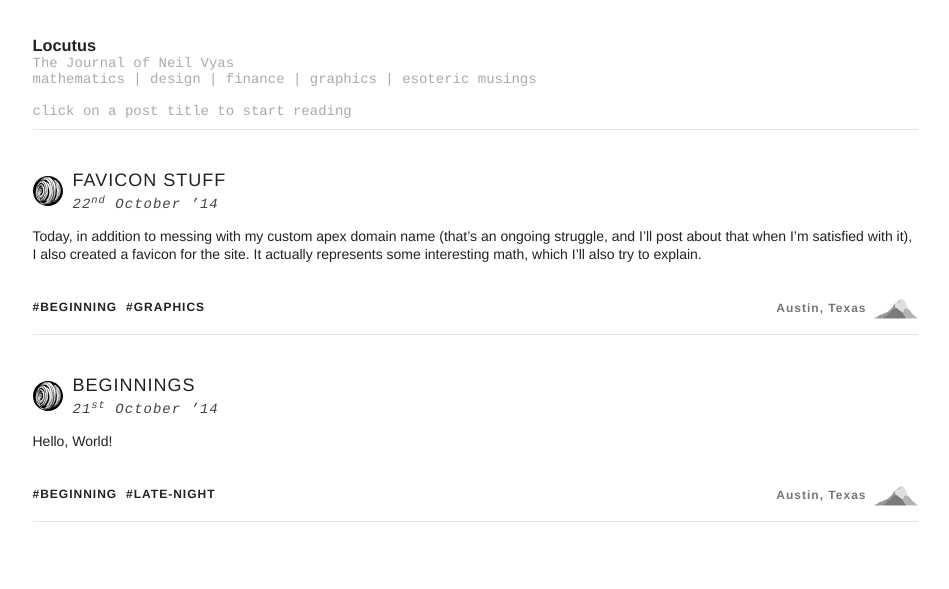
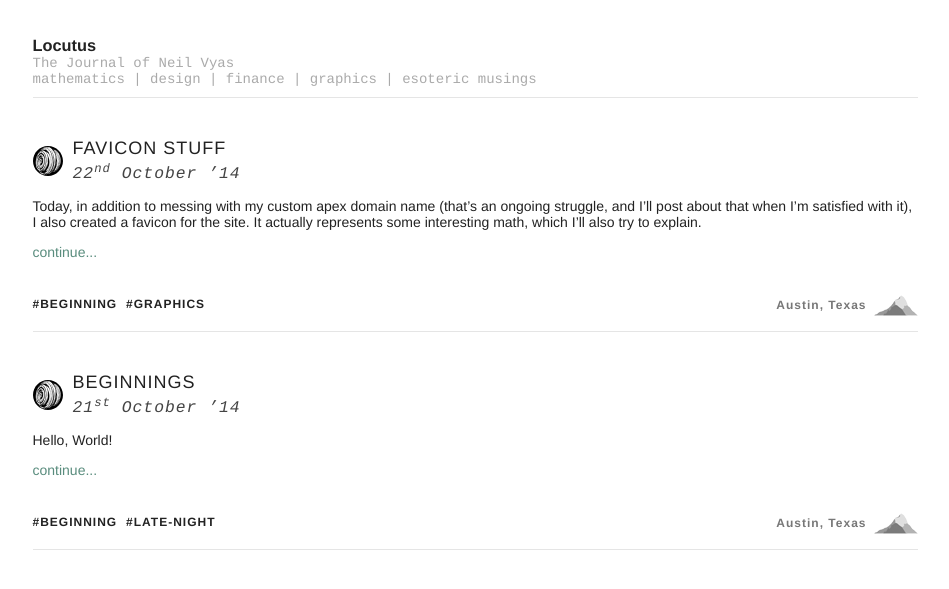
Before and after one commit to neilvyas/neilvyas.github.io, a Jekyll site: the page built from index.html, in a window 1280 px wide, cut to the strip 14-634 px from the top of the page. Shown: the top 589 px of the strip, without its empty margins (165-1114 px from the left). Built offline with Jekyll 4.4.1, drawn with Linux system fonts in a browser that asks for light colours; the list of posts is cut into pages by our own code.

Commit message:
added continue link to each post, added custom excerpt loop

```diff
--- a/_includes/header.html
+++ b/_includes/header.html
@@ -1,6 +1,5 @@
 <header>
     <a href="/"><h3>{{ site.title }}</h3></a>
     <h2>{{ site.subtitle }}</h2>
-    <h2>mathematics | design | finance | graphics | esoteric musings</h2><br>
-    <h2>click on a post title to start reading</h2>
+    <h2>mathematics | design | finance | graphics | esoteric musings</h2>
 </header>
--- a/_includes/post.html
+++ b/_includes/post.html
@@ -1,10 +1,19 @@
 <section class="post">
     <div class="post-header post-header--dw">
         <a href="{{ include.post.url }}"><h3 class="post-header-title">{{ include.post.title }}</h3></a>
-        <h4 class="post-header-date"><span class="ordinal">{{ include.post.date | date: "%e" }}</span> {{ include.post.date | date: "%B &#8217;%y" }}</h4>
+        <h3 class="post-header-date"><span class="ordinal">{{ include.post.date | date: "%e" }}</span> {{ include.post.date | date: "%B &#8217;%y" }}</h3>
     </div>
     <div class="post-body">
         {{ include.content }}
+    </div>
+    <div class="post-excerpt">
+        {% if post.content contains '<!--more-->' %}
+            {{ post.content | split:'<!--more-->' | first }}
+            <a href={{ post.url }}><h2$link_color_over>continue...</h2></a>
+        {% else %}
+            {{ post.excerpt }}
+            <a href={{ post.url }}><h2$link_color_over>continue...</h2></a>
+        {% endif %}
     </div>
     <div class="post-footer">
         <ul class="post-footer-tags">
@@ -12,10 +21,6 @@
               <li class="post-footer-tag">#{{ tag }}</li>
             {% endfor %}
         </ul>
-        <!-- <ul class="post-footer-continued">
-            <br>
-            <p><a href={{ post.url }}><h2>continued...</h2></a></p>
-        </ul> -->
         <a href="https://www.google.com/maps/search/{{ include.post.location }}" target="_blank" class="post-footer-location">{{ include.post.location }}</a>
     </div>
 </section>
--- a/index.html
+++ b/index.html
@@ -4,7 +4,7 @@ layout: default
 
 <!-- This loops through the paginated posts -->
 {% for post in paginator.posts %}
-  {% include post.html post=post content=post.excerpt %}
+  {% include post.html post=post content=post-excerpt %}
 {% endfor %}
 
 {% if paginator.total_pages > 1 %}
```
